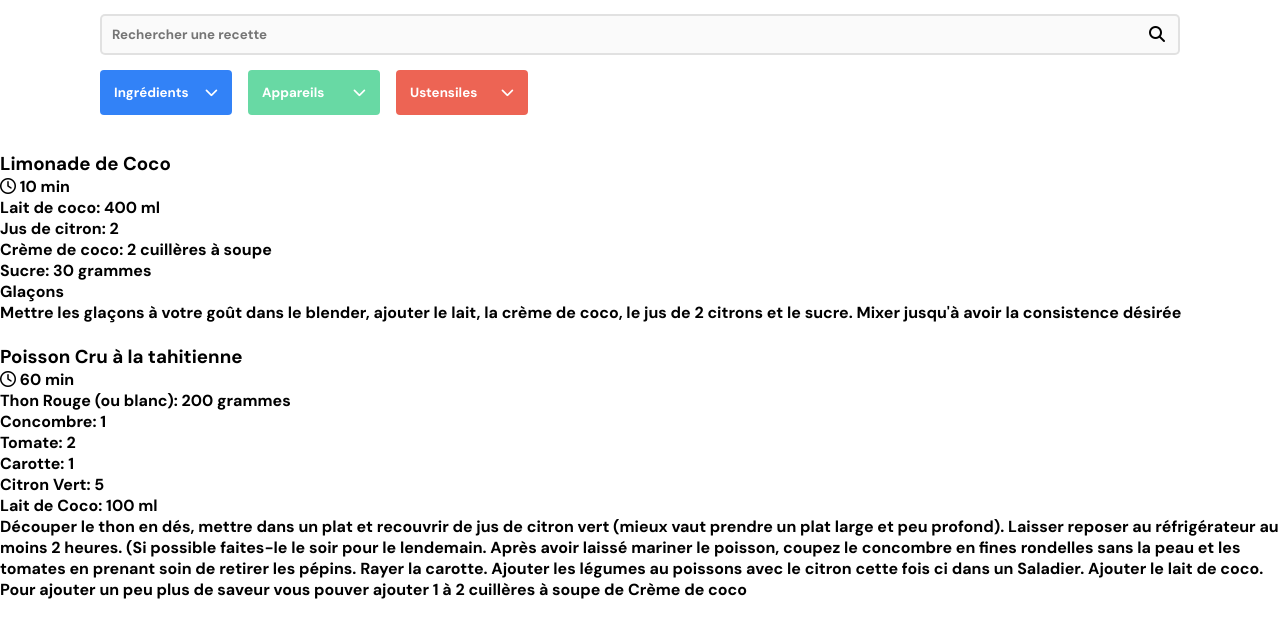
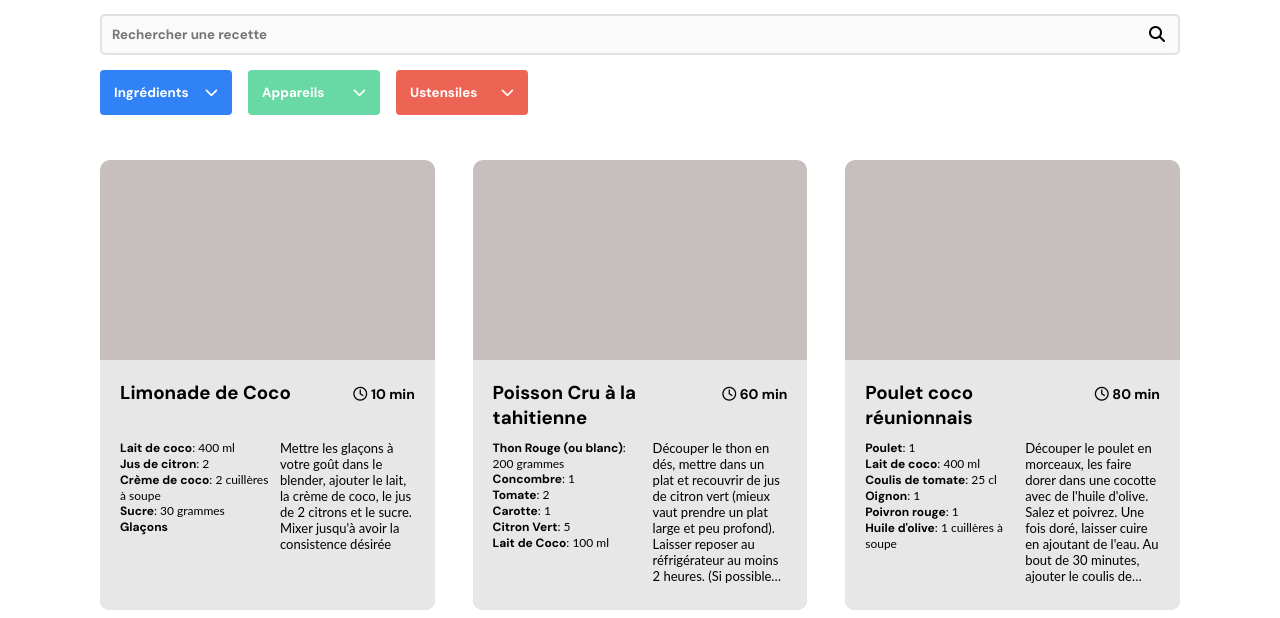
Before and after one commit to TarikMaarijAbdallaoui/Les-petits-plats---Tarik, a plain HTML site: page index.html in a window 1280 px wide. Shown: the part 123-741 px from the top of the page. Drawn offline with Linux system fonts and the light colour scheme.

Commit message:
Modifier le style des plats

```diff
--- a/css/style.css
+++ b/css/style.css
@@ -5,6 +5,7 @@
       padding: 0;
       box-sizing: border-box;
       font-family: 'DM sans', sans-serif;
+      max-width: 1400px;
 }
 
 header {
@@ -81,7 +82,7 @@ header .logo h2{
       background-color: #3282f7;
     }
 
-/* Styles des filtres */
+/* Styles des filtres: couleur + format */
 
 .tag-btn {
       border-color: transparent;
@@ -103,3 +104,83 @@ header .logo h2{
       outline: none;
       background-color: transparent;
 }
+
+/* Styles des plats*/
+
+#plats {
+      display: flex;
+      width: 100%;
+      justify-content: space-between;
+      flex-wrap: wrap;
+      flex-flow: row wrap;
+      padding: 0 100px;
+}
+
+#plats .single-plat {
+      width: 31%;
+      max-width: 400px;
+      border-radius: 10px;
+      background-color: #C7BEBE;
+      overflow: hidden;
+      margin: 30px 0px;
+}
+
+#plats .single-plat .plat-image {
+      width: 100%;
+      height: 200px;
+}
+
+
+#plats .single-plat .plat-content {
+      width: 100%;
+      display: flex;
+      flex-direction: column;
+      justify-content: space-between;
+      padding: 10px;
+      padding-bottom: 20px;
+      background-color: #E7E7E7;
+      height: 250px;
+}
+
+.plat-header {
+      display: flex;
+      align-items: first baseline;
+      justify-content: space-between;
+      padding: 10px;
+}
+
+.plat-header .time {
+      min-width: 80px;
+      font-size: 14px;
+      font-family: 'Lato', sans-serif;
+      text-align: right;
+}
+
+.plat-body {
+      height: 150px;
+      font-size: 12px;
+      display: flex;
+      justify-content: space-between;
+}
+
+.plat-body .ingredients {
+      padding-left: 10px;
+      width: 50%;
+      min-width: 160px;
+}
+
+.plat-body .ingredients li {
+      list-style: none;
+      font-family: 'Lato', sans-serif;
+}
+
+.plat-body .description span {
+      overflow: hidden;
+      display: -webkit-box !important;
+      -webkit-line-clamp: 9;
+      -webkit-box-orient: vertical;
+      font-family: 'Lato', sans-serif;
+      word-wrap: break-word;
+      font-size: 13px;
+      padding: 0 10px;
+}
--- a/scripts/factories/plats.js
+++ b/scripts/factories/plats.js
@@ -1,4 +1,4 @@
-function getIngredients (ingredientsList) {
+function getIngredients(ingredientsList) {
   let list = "";
   ingredientsList.forEach((item) => {
     list += `<li><strong>${item.ingredient}</strong>${
@@ -11,8 +11,7 @@ function getIngredients (ingredientsList) {
   return list;
 }
 
-
-export function showPlats(platsList){
+export function showPlats(platsList) {
   try {
     platsList.forEach((plat) => {
       const recipeSection = document.querySelector("#plats");
```
Lines whose indentation alone changed are shown as unchanged.
